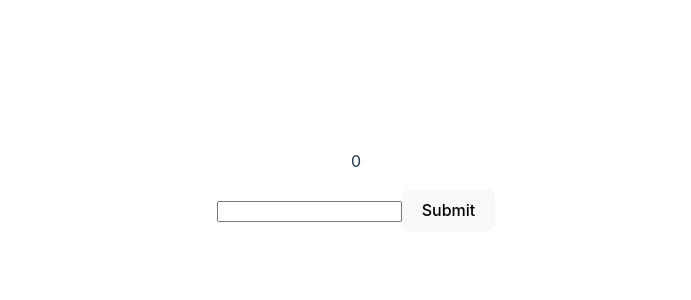
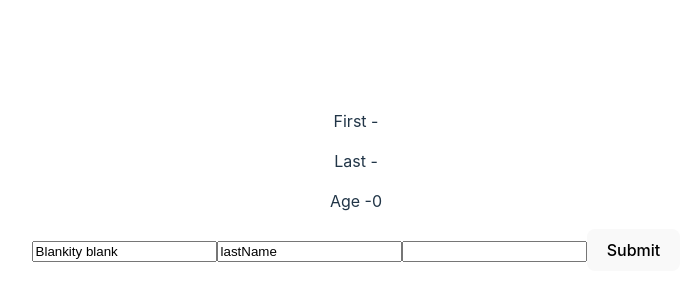
Before and after one commit to Madfarm/controlledInput, a React (Vite) app: page / in a window 1280 px wide. Shown: the part 218-518 px from the top of the page, without its empty margins (284-975 px from the left). Built offline with nearby package versions, Linux system fonts and the light colour scheme.

Commit message:
Add controlled lifted state input

```diff
--- a/src/App.tsx
+++ b/src/App.tsx
@@ -3,16 +3,24 @@ import './App.css'
 import { useState } from 'react';
 
 function App() {
-  const [num, setNum] = useState(0);
+  const [formData, setFormData] = useState({
+    firstName: "",
+    lastName: "",
+    Age: 0
+  })
 
-  function handleChange(e) {
-    setNum(e.target.value);
+  function handleSubmit(e, newStuffs) {
+    e.preventDefault();
+
+    setFormData(newStuffs);
   }
 
   return (
     <>
-      <p>{num}</p>
-      <Form handleChange={handleChange}/>
+      <p>First - {formData.firstName}</p>
+      <p>Last - {formData.lastName}</p>
+      <p>Age -{formData.Age}</p>
+      <Form handleSubmit={handleSubmit}/>
     </>
   )
 }
--- a/src/components/Form.tsx
+++ b/src/components/Form.tsx
@@ -1,10 +1,25 @@
 import { useState } from "react"
 
-export default function Form({ handleChange }) {
+export default function Form({ handleSubmit }) {
+    const [newGuy, setNewGuy] = useState({
+        firstName: "Blankity blank",
+        lastName: "Blankerton",
+        Age: 0
+    })
+
+    function handleChange(e) {
+        setNewGuy({
+          ...newGuy,
+          [e.target.name]: e.target.value
+        });
+    }
+
     return (
-        <>
-            <input type="number" onChange={handleChange}></input>
+        <form onSubmit={(e)=>handleSubmit(e,newGuy)}>
+            <input type="text" onChange={handleChange} value={newGuy.firstName} name="firstName"></input>
+            <input type="text" onChange={handleChange}  value="lastName" name="lastName"></input>
+            <input type="number" onChange={handleChange}  value="Age" name="Age"></input>
             <button type="submit">Submit</button>
-        </>
+        </form>
     )
 }
```
